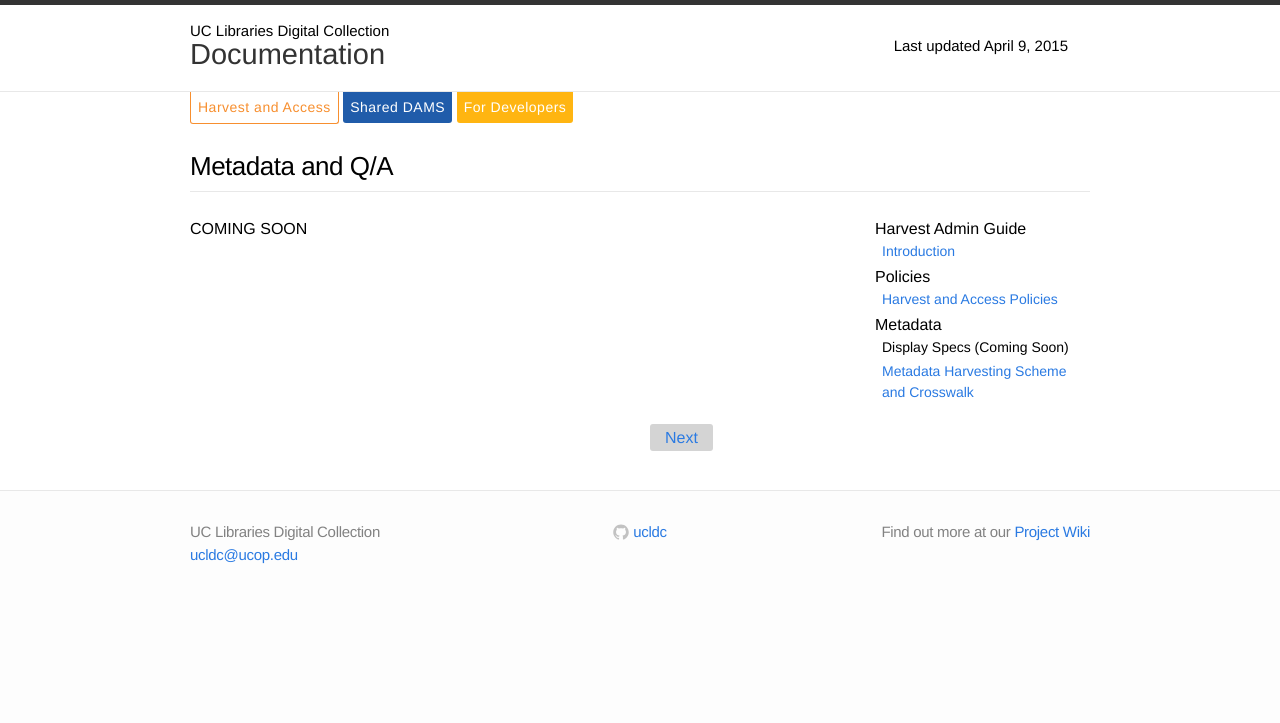
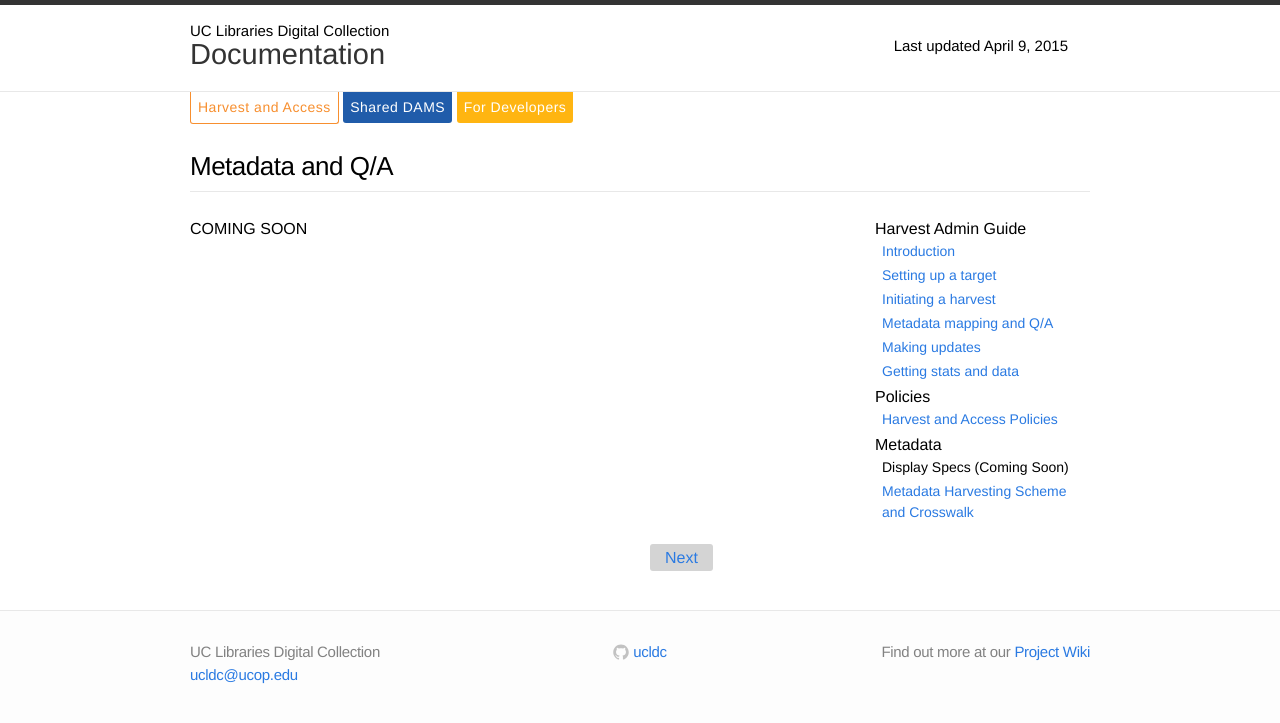
Before and after one commit to ucldc/ucldc-docs, a Jekyll site: the page built from docs/registry/q-a.md, in a window 1280 px wide. Shown: the top 723 px of the page. Built offline with Jekyll 4.4.1, drawn with Linux system fonts in a browser that asks for light colours; nearby versions of some CDN libraries.

Commit message:
Update registry-sidebar.html
Added information architecture for harvest guide

```diff
--- a/_includes/registry-sidebar.html
+++ b/_includes/registry-sidebar.html
@@ -2,6 +2,11 @@
   <h1>Harvest Admin Guide</h1>
   <ul>
     <li><a href="{{ site.url }}{{ site.baseurl }}/docs/registry/index/">Introduction</a></li>
+    <li><a href="{{ site.url }}{{ site.baseurl }}/docs/registry/docs/registry/harvest-sources/">Setting up a target</a></li>
+    <li><a href="{{ site.url }}{{ site.baseurl }}/docs/registry/docs/registry/start-harvest/">Initiating a harvest</a></li>
+    <li><a href="{{ site.url }}{{ site.baseurl }}/docs/registry/docs/registry/q-a/">Metadata mapping and Q/A</a></li>
+    <li><a href="{{ site.url }}{{ site.baseurl }}/docs/registry/docs/registry/updates/">Making updates</a></li>
+    <li><a href="{{ site.url }}{{ site.baseurl }}/docs/registry/docs/registry/stats/">Getting stats and data</a></li>
   </ul>
   <h1>Policies</h1>
   <ul>
```
